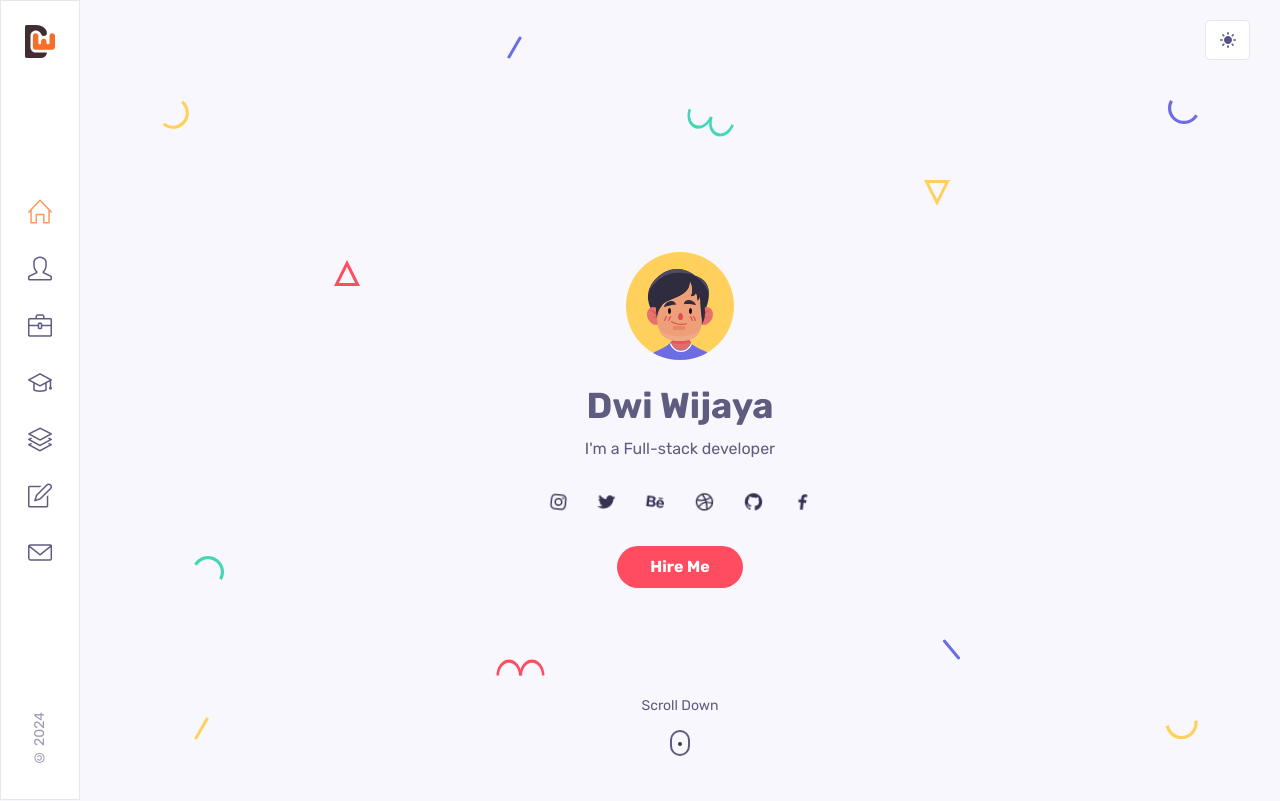
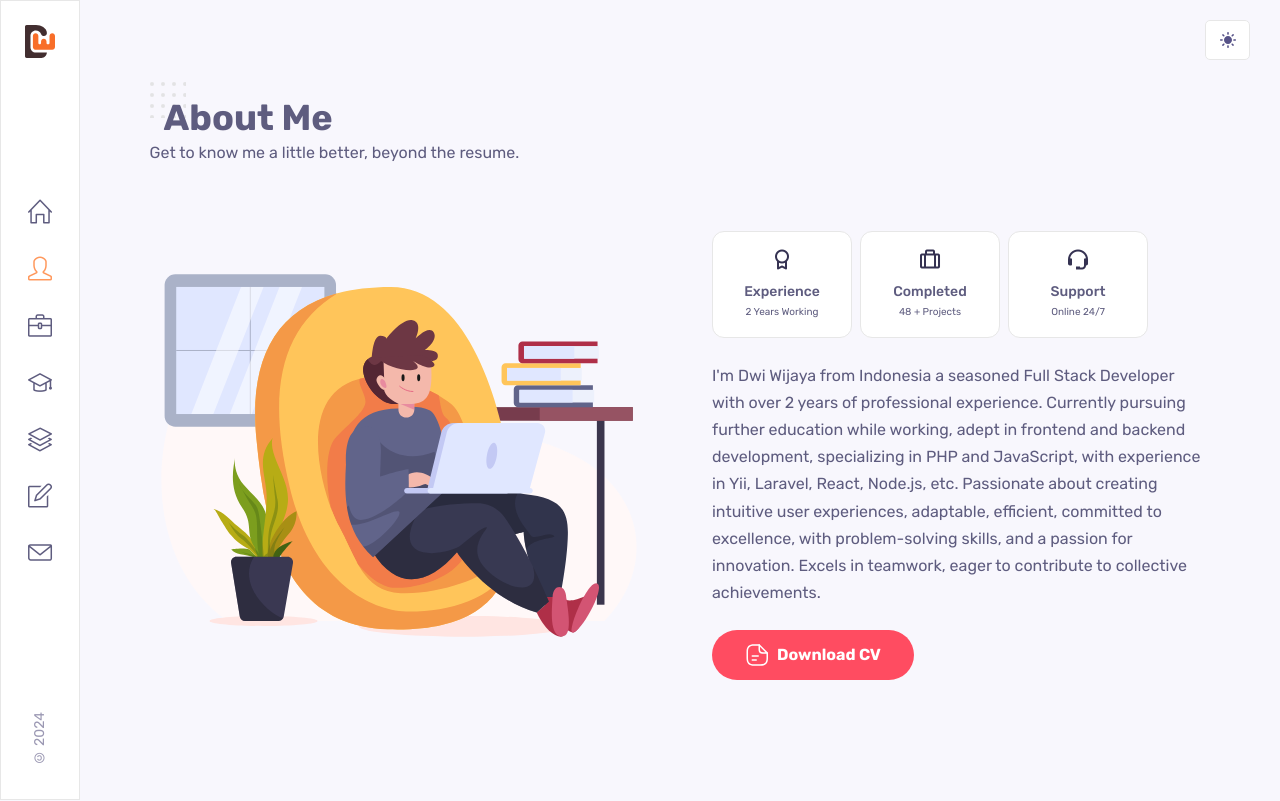
Before and after one commit to dwi-wijaya/portfolio-react, a React (Vite) app: page /about in a window 1280 px wide. Shown: the top 801 px of the page. Built offline with nearby package versions, Linux system fonts and the light colour scheme.

Commit message:
refactor: web app to separate each section into individual pages

```diff
--- a/src/App.css
+++ b/src/App.css
@@ -1,6 +1,6 @@
 .main{
     margin-left: 80px;
-    padding: 20px;
+    padding: 0 20px;
 }
 @media screen and (max-width: 1024px){
     .main{
--- a/src/App.jsx
+++ b/src/App.jsx
@@ -1,35 +1,22 @@
+import React from 'react';
 import Sidebar from './components/sidebar/Sidebar'
-import Home from './components/home/Home'
-import About from './components/about/About'
-import Blog from './components/blog/Blog'
-import Contact from './components/contact/Contact'
-import Portfolio from './components/portfolio/Portfolio'
-import Services from './components/services/Services'
-import Resume from './components/resume/Resume'
 import './App.css'
 import ThemeToggle from './components/toggles/ThemeToggle'
 import ScrollUpToggle from './components/toggles/ScrollUpToggle'
-import Skills from './components/skills/Skills'
+import { ThemeProvider } from './context/ThemeContext';
+import AppRoutes from './AppRoutes';
 
 function App() {
-
   return (
-    <>
+    <ThemeProvider>
       <ThemeToggle />
-      <ScrollUpToggle/>
-      <Sidebar></Sidebar>
+      <ScrollUpToggle />
+      <Sidebar />
       <div className="main">
-        <Home></Home>
-        <About></About>
-        <Skills></Skills>
-        <Services></Services>
-        <Resume></Resume>
-        <Portfolio></Portfolio>
-        <Blog></Blog>
-        <Contact></Contact>
+        <AppRoutes />
       </div>
-    </>
-  )
+    </ThemeProvider>
+  );
 }
 
-export default App
+export default App;
--- /dev/null
+++ b/src/AppRoutes.jsx
@@ -0,0 +1,27 @@
+import React from 'react'
+import { Route, Routes } from 'react-router-dom'
+import Home from './components/home/Home'
+import About from './components/about/About'
+import Skills from './components/skills/Skills'
+import Services from './components/services/Services'
+import Resume from './components/resume/Resume'
+import Portfolio from './components/portfolio/Portfolio'
+import Blog from './components/blog/Blog'
+import Contact from './components/contact/Contact'
+
+const AppRoutes = () => {
+    return (
+        <Routes>
+            <Route path="/" element={<Home />} />
+            <Route path="/about" element={<About />} />
+            <Route path="/skills" element={<Skills />} />
+            <Route path="/services" element={<Services />} />
+            <Route path="/resume" element={<Resume />} />
+            <Route path="/portfolio" element={<Portfolio />} />
+            <Route path="/blog" element={<Blog />} />
+            <Route path="/contact" element={<Contact />} />
+        </Routes>
+    )
+}
+
+export default AppRoutes
--- a/src/components/sidebar/Sidebar.jsx
+++ b/src/components/sidebar/Sidebar.jsx
@@ -1,45 +1,18 @@
-import React, { useEffect, useRef, useState } from 'react';
+import React, { useState } from 'react';
 import './sidebar.css';
 import LogoDark from '../../assets/logo-dark.svg';
 import LogoLight from '../../assets/logo-light.svg';
 import { useTheme } from '../../context/ThemeContext';
 import 'simple-line-icons'
+import { NavLink } from 'react-router-dom';
 
 const Sidebar = () => {
-    const [activeSection, setActiveSection] = useState('home');
-    const sections = useRef([]);
     const { theme } = useTheme();
-
-    const handleScroll = () => {
-        const sections = document.querySelectorAll('section');
-        let foundActive = false;
-        sections.forEach(section => {
-            const sectionTop = section.offsetTop;
-            const sectionHeight = section.clientHeight;
-            if (window.scrollY >= sectionTop && window.scrollY < sectionTop + sectionHeight) {
-                setActiveSection(section.id);
-                foundActive = true;
-            }
-        });
-        if (!foundActive) {
-            setActiveSection('home');
-        }
-
-    };
-
-    useEffect(() => {
-        sections.current = document.querySelectorAll('[data-section]');
-        window.addEventListener('scroll', handleScroll);
-
-        return () => {
-            window.removeEventListener('scroll', handleScroll);
-        };
-    }, []);
     const [toggle, showMenu] = useState(false);
 
     // Define your navigation items and icons using an object
     const navItems = [
-        { id: 'home', iconClass: 'icon-home', label: 'home' },
+        { id: '', iconClass: 'icon-home', label: 'home' },
         { id: 'about', iconClass: 'icon-user', label: 'about' },
         { id: 'services', iconClass: 'icon-briefcase', label: 'servies' },
         { id: 'resume', iconClass: 'icon-graduation', label: 'resume' },
@@ -58,10 +31,10 @@ const Sidebar = () => {
                     <div className="nav__menu">
                         <ul className="nav__list">
                             {navItems.map(item => (
-                                <li key={item.id} className={`nav__item ${activeSection === item.id ? 'active' : ''}`}>
-                                    <a aria-label={`go to ${item.label}`} href={`#${item.id}`} className="nav__link">
+                                <li key={item.id} className='nav__item '>
+                                    <NavLink to={`/${item.id}`}  aria-label={`go to ${item.label}`} className="nav__link">
                                         <i className={item.iconClass}></i>
-                                    </a>
+                                    </NavLink>
                                 </li>
                             ))}
                         </ul>
--- a/src/components/sidebar/sidebar.css
+++ b/src/components/sidebar/sidebar.css
@@ -25,7 +25,7 @@
 .nav__item {
     text-align: center;
 }
-.nav__item.active a {
+.nav__link.active {
     color: hsl(22, 100%, 68%);
 }
 .nav__link:hover {
--- a/src/index.css
+++ b/src/index.css
@@ -142,7 +142,7 @@ img {
 .section {
     padding-right: .6rem;
     padding-left: .6rem;
-    padding-top: 7rem;
+    padding-top: 6rem;
     padding-bottom: 2rem;
     position: relative;
     overflow: hidden;
--- a/src/main.jsx
+++ b/src/main.jsx
@@ -2,12 +2,12 @@ import React from 'react'
 import ReactDOM from 'react-dom/client'
 import App from './App.jsx'
 import './index.css'
-import { ThemeProvider } from './context/ThemeContext.jsx'
+import { BrowserRouter } from 'react-router-dom'
 
 ReactDOM.createRoot(document.getElementById('root')).render(
   <React.StrictMode>
-    <ThemeProvider>
-      <App />
-    </ThemeProvider>
+    <BrowserRouter>
+        <App />
+    </BrowserRouter>
   </React.StrictMode>,
 )
```
